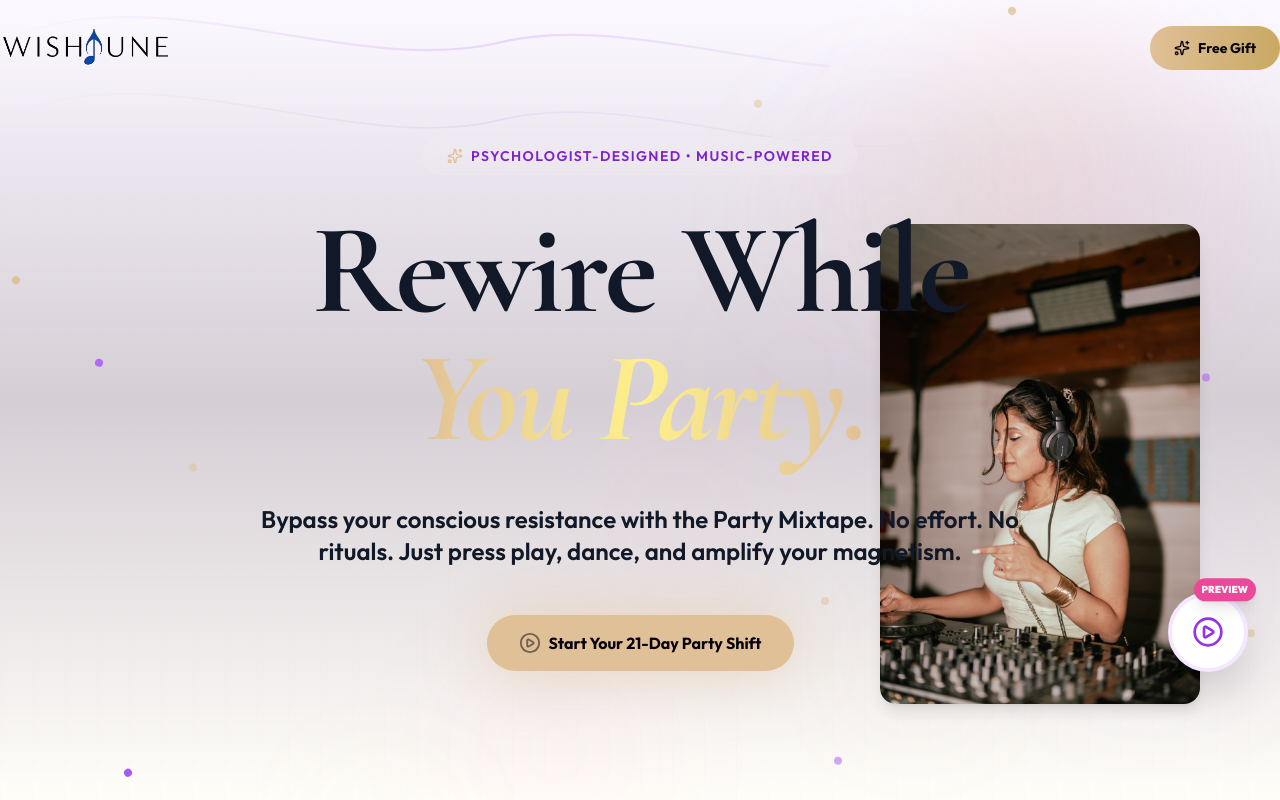
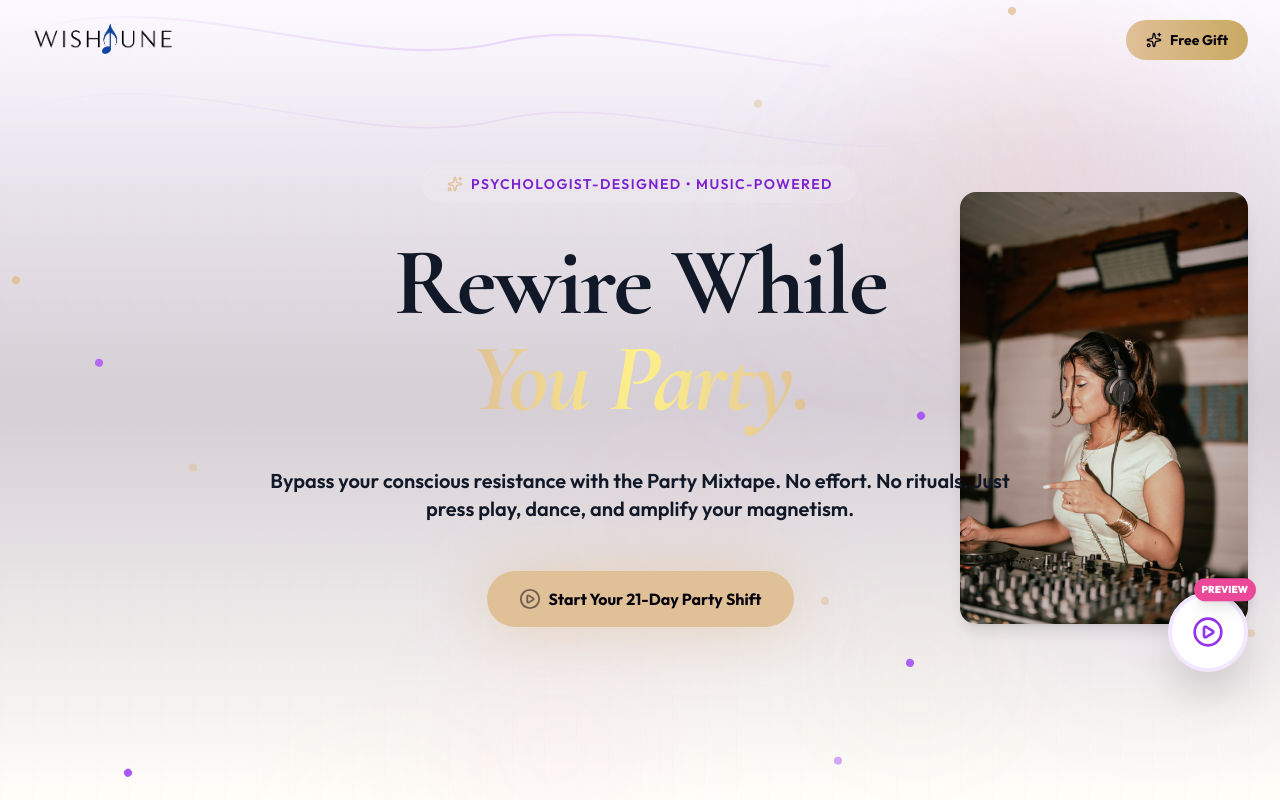
Before and after one commit to bad-company-viv/wishtune-party-funnel, a React (Vite) app in the folder frontend/: page / in a window 1280 px wide. Shown: the top 800 px of the page. Built offline with nearby package versions, Linux system fonts and the light colour scheme.

Commit message:
layout changes

```diff
--- a/frontend/src/components/NavbarNew.jsx
+++ b/frontend/src/components/NavbarNew.jsx
@@ -54,14 +54,14 @@ const Navbar = () => {
             : "bg-transparent"
         }`}
       >
-        <div className="container-custom">
-          <div className="flex items-center justify-between h-20 md:h-24">
+        <div className="container-custom px-4 sm:px-6 lg:px-8">
+          <div className="flex items-center justify-between h-16 md:h-20">
             {/* Logo */}
             <Link to="/" className="flex items-center gap-3 group">
               <img
                 src="/images/wishtune-logo.png"
                 alt="Wishtune Logo"
-                className="h-12 w-auto object-contain"
+                className="h-9 md:h-10 w-auto object-contain"
               />
             </Link>
 
@@ -73,7 +73,7 @@ const Navbar = () => {
               {/* Free Gift CTA - Desktop */}
               <Link
                 to="/free-gift"
-                className="hidden md:flex items-center gap-2 bg-gradient-to-r from-brand-gold to-brand-gold-dark text-brand-dark font-bold px-6 py-3 rounded-full hover:shadow-glow transition-all hover:scale-105"
+                className="hidden md:flex items-center gap-2 bg-gradient-to-r from-brand-gold to-brand-gold-dark text-brand-dark font-bold px-5 py-2.5 rounded-full hover:shadow-glow transition-all hover:scale-105"
               >
                 <Sparkles className="w-4 h-4" />
                 <span className="text-sm">Free Gift</span>
@@ -82,7 +82,7 @@ const Navbar = () => {
               {/* Mobile Menu Button */}
               <button
                 onClick={() => setIsOpen(!isOpen)}
-                className="lg:hidden p-3 rounded-xl bg-white border border-gray-200 transition-all"
+                className="lg:hidden p-2.5 rounded-xl bg-white border border-gray-200 transition-all"
               >
                 {isOpen ? (
                   <X className="w-6 h-6 text-gray-700" />
--- a/frontend/src/pages/HomePageNew.jsx
+++ b/frontend/src/pages/HomePageNew.jsx
@@ -130,11 +130,11 @@ const StickyPurchaseBar = ({ isVisible }) => {
           initial={{ y: 100, opacity: 0 }}
           animate={{ y: 0, opacity: 1 }}
           exit={{ y: 100, opacity: 0 }}
-          className="fixed bottom-0 left-0 right-0 z-[100] bg-white/90 backdrop-blur-xl border-t border-purple-100 p-4 shadow-[0_-10px_40px_rgba(0,0,0,0.05)] md:p-6"
+          className="fixed bottom-0 left-0 right-0 z-[100] bg-white/90 backdrop-blur-xl border-t border-purple-100 p-3 shadow-[0_-10px_40px_rgba(0,0,0,0.05)] md:p-4"
         >
-          <div className="container-custom max-w-6xl flex items-center justify-between gap-4">
-            <div className="hidden md:flex items-center gap-4">
-              <div className="w-12 h-12 rounded-xl overflow-hidden shadow-md">
+          <div className="container-custom max-w-6xl flex items-center justify-between gap-3 md:gap-4">
+            <div className="hidden md:flex items-center gap-3">
+              <div className="w-10 h-10 rounded-xl overflow-hidden shadow-md">
                 <img
                   src="/products/party.png"
                   alt="Product"
@@ -162,7 +162,9 @@ const StickyPurchaseBar = ({ isVisible }) => {
                 <p className="text-[10px] text-gray-400 font-black uppercase tracking-tighter line-through">
                   ₹4,999
                 </p>
-                <p className="text-2xl font-black gradient-text-gold">₹1,999</p>
+                <p className="text-xl md:text-2xl font-black gradient-text-gold">
+                  ₹1,999
+                </p>
               </div>
               <motion.button
                 whileHover={{ scale: 1.05 }}
@@ -173,7 +175,7 @@ const StickyPurchaseBar = ({ isVisible }) => {
                     "_blank",
                   )
                 }
-                className="bg-gradient-to-r from-purple-600 to-purple-800 text-white font-black px-8 py-4 rounded-2xl shadow-xl shadow-purple-100 flex items-center gap-2 whitespace-nowrap text-sm md:text-base"
+                className="bg-gradient-to-r from-purple-600 to-purple-800 text-white font-black px-6 md:px-7 py-3 md:py-3.5 rounded-2xl shadow-xl shadow-purple-100 flex items-center gap-2 whitespace-nowrap text-sm md:text-base"
               >
                 SECURE ACCESS <ArrowRight size={18} />
               </motion.button>
@@ -966,7 +968,7 @@ Underneath, we've layered subtle affirmation engineering so your mood and magnet
       {/* HERO SECTION */}
       <section
         ref={heroRef}
-        className="relative min-h-screen flex items-center justify-center px-4 pt-32 pb-20 overflow-hidden bg-gradient-to-b from-purple-100/40 via-brand-plum/20 to-amber-50/30"
+        className="relative min-h-screen flex items-center justify-center px-4 pt-24 md:pt-28 pb-16 md:pb-20 overflow-hidden bg-gradient-to-b from-purple-100/40 via-brand-plum/20 to-amber-50/30"
       >
         {/* subtle top light to keep logo visible */}
         <div className="absolute top-0 left-0 right-0 h-36 bg-gradient-to-b from-white/30 to-transparent pointer-events-none z-0" />
@@ -977,7 +979,7 @@ Underneath, we've layered subtle affirmation engineering so your mood and magnet
         <img
           src="/images/ria-party.jpg"
           alt="Ria Gupta - Party"
-          className="absolute right-8 lg:right-20 top-40 lg:top-56 w-80 md:w-72 lg:w-80 h-auto rounded-2xl object-cover shadow-lg hidden md:block pointer-events-none z-0"
+          className="absolute right-6 lg:right-16 top-36 lg:top-48 w-72 md:w-64 lg:w-72 h-auto rounded-2xl object-cover shadow-lg hidden md:block pointer-events-none z-0 md:translate-x-4 lg:translate-x-8"
         />
         <div className="container-custom max-w-5xl text-center relative z-10">
           <motion.div
@@ -995,7 +997,7 @@ Underneath, we've layered subtle affirmation engineering so your mood and magnet
             initial={{ opacity: 0, y: 30 }}
             animate={{ opacity: 1, y: 0 }}
             transition={{ duration: 0.8, delay: 0.2 }}
-            className="text-6xl md:text-8xl lg:text-9xl font-serif font-bold leading-[1] mb-10 tracking-tight"
+            className="text-5xl md:text-7xl lg:text-8xl font-serif font-bold leading-[0.95] mb-8 md:mb-10 tracking-tight"
           >
             Rewire While <br />
             <span className="gradient-text-gold italic">You Party.</span>
@@ -1005,7 +1007,7 @@ Underneath, we've layered subtle affirmation engineering so your mood and magnet
             initial={{ opacity: 0, y: 30 }}
             animate={{ opacity: 1, y: 0 }}
             transition={{ duration: 0.8, delay: 0.4 }}
-            className="text-xl md:text-2xl text-gray-900 font-semibold mb-12 max-w-3xl mx-auto leading-relaxed"
+            className="text-lg md:text-xl text-gray-900 font-semibold mb-10 md:mb-12 max-w-3xl mx-auto leading-relaxed"
           >
             Bypass your conscious resistance with the Party Mixtape. No effort.
             No rituals. Just press play, dance, and amplify your magnetism.
```
